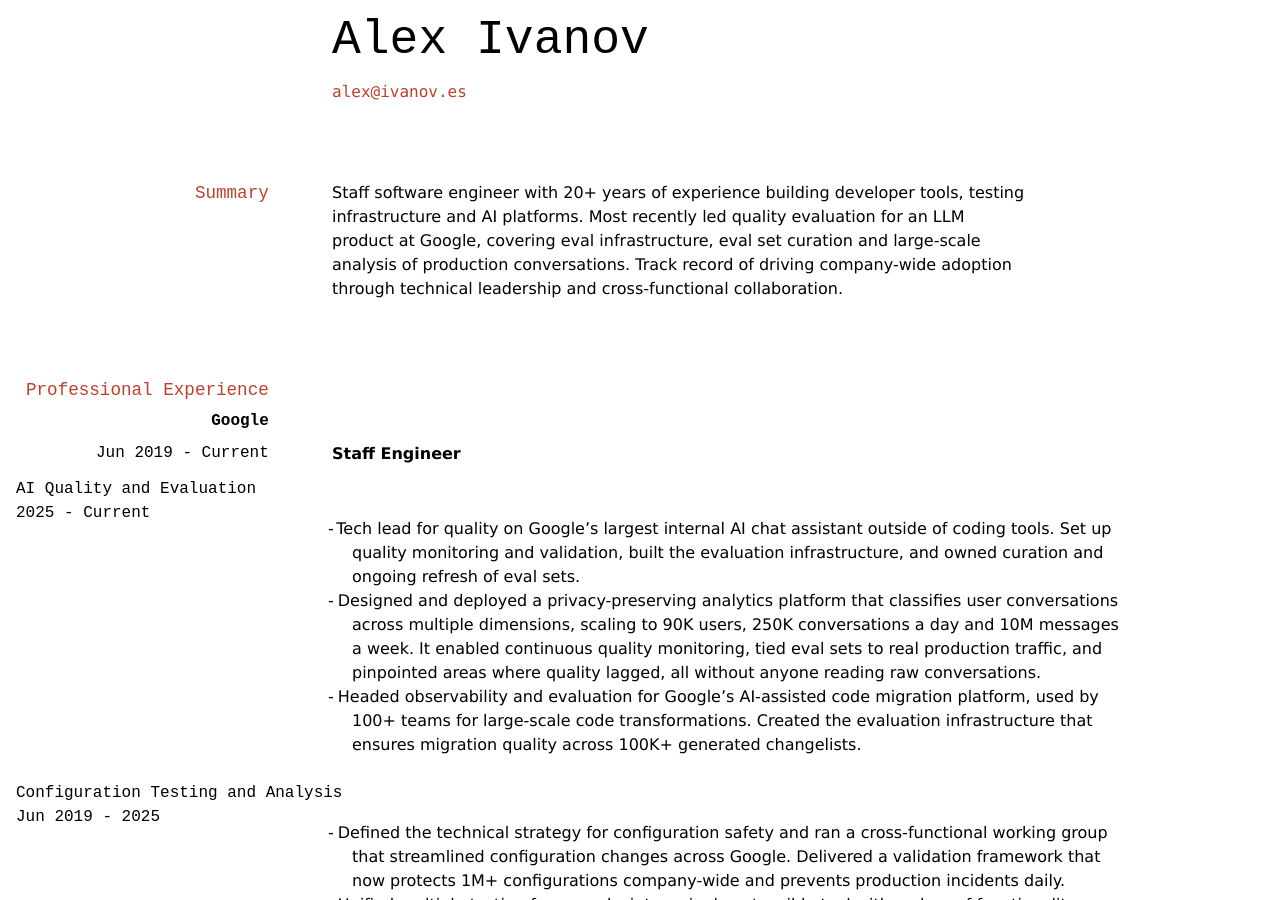
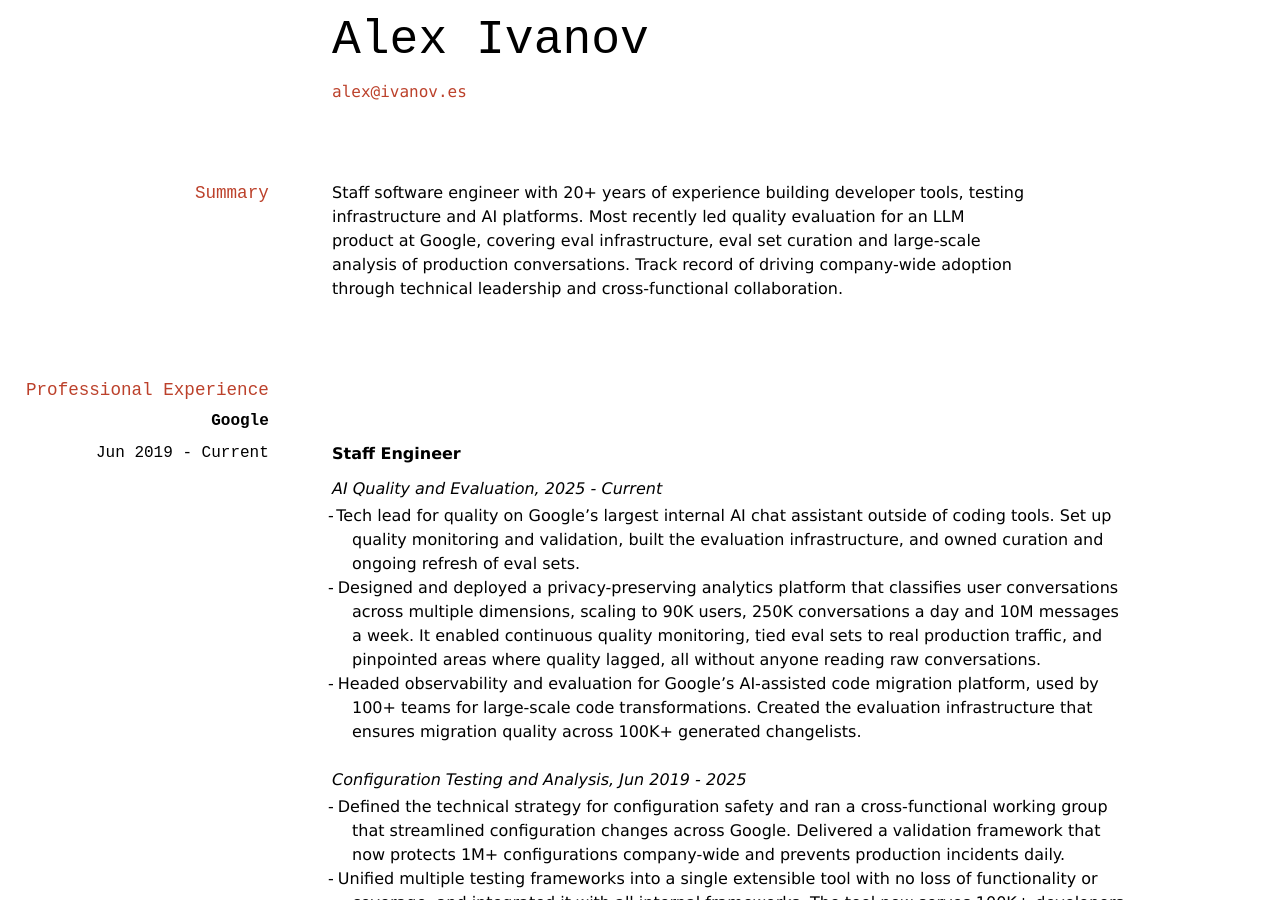
Before and after one commit to alex-ivanov/resume, a Jekyll site: the page built from index.md, in a window 1280 px wide and 900 px high. Built offline with Jekyll 4.4.1, drawn with Linux system fonts in a browser that asks for light colours.

```diff
--- a/index.md
+++ b/index.md
@@ -16,12 +16,12 @@ Staff software engineer with 20+ years of experience building developer tools, t
 ### **Google** <br/>  Jun 2019 - Current
 **Staff Engineer**
 
-#### AI Quality and Evaluation <br/> 2025 - Current
+*AI Quality and Evaluation, 2025 - Current*
 - Tech lead for quality on Google's largest internal AI chat assistant outside of coding tools. Set up quality monitoring and validation, built the evaluation infrastructure, and owned curation and ongoing refresh of eval sets.
 - Designed and deployed a privacy-preserving analytics platform that classifies user conversations across multiple dimensions, scaling to 90K users, 250K conversations a day and 10M messages a week. It enabled continuous quality monitoring, tied eval sets to real production traffic, and pinpointed areas where quality lagged, all without anyone reading raw conversations.
 - Headed observability and evaluation for Google's AI-assisted code migration platform, used by 100+ teams for large-scale code transformations. Created the evaluation infrastructure that ensures migration quality across 100K+ generated changelists.
 
-#### Configuration Testing and Analysis <br/> Jun 2019 - 2025
+*Configuration Testing and Analysis, Jun 2019 - 2025*
 - Defined the technical strategy for configuration safety and ran a cross-functional working group that streamlined configuration changes across Google. Delivered a validation framework that now protects 1M+ configurations company-wide and prevents production incidents daily.
 - Unified multiple testing frameworks into a single extensible tool with no loss of functionality or coverage, and integrated it with all internal frameworks. The tool now serves 100K+ developers, running 1M+ tests and 10M+ test runs a day.
 - Led a team building configuration analysis and testing tools; mentored engineers and set best practices for the area.
```
